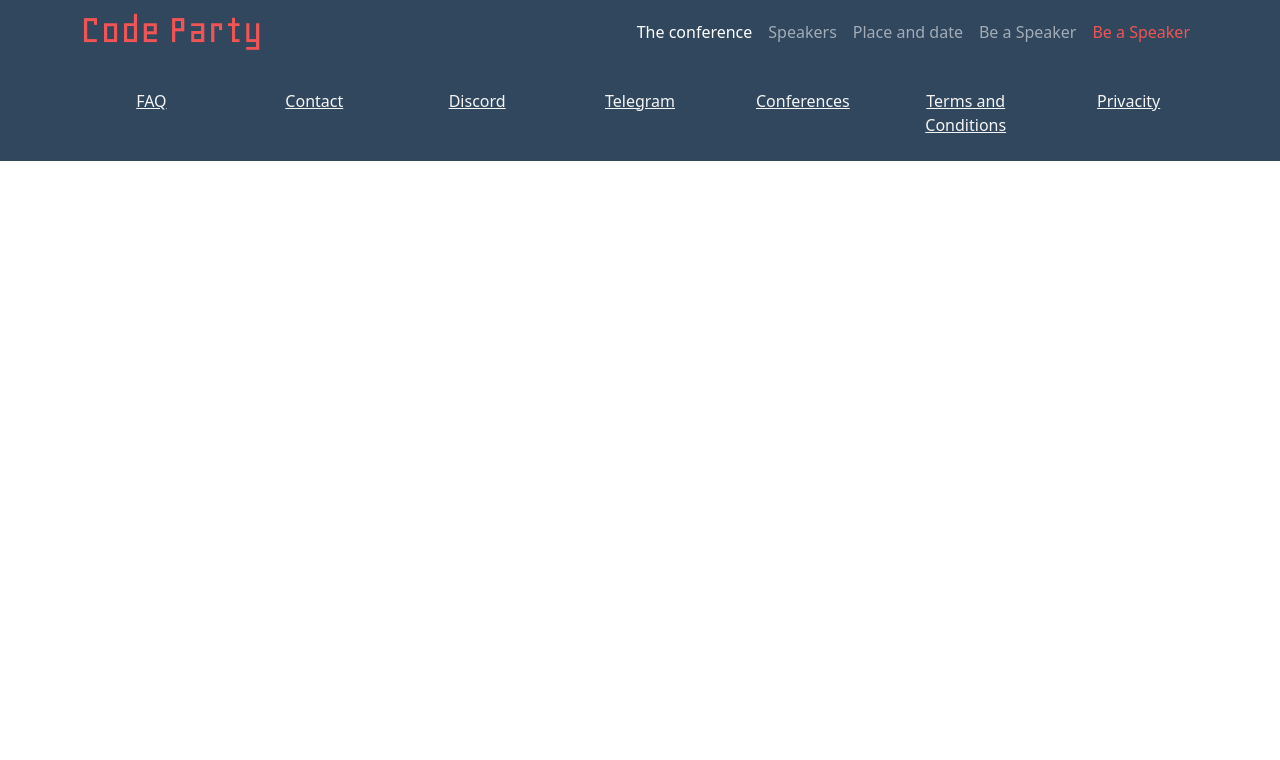
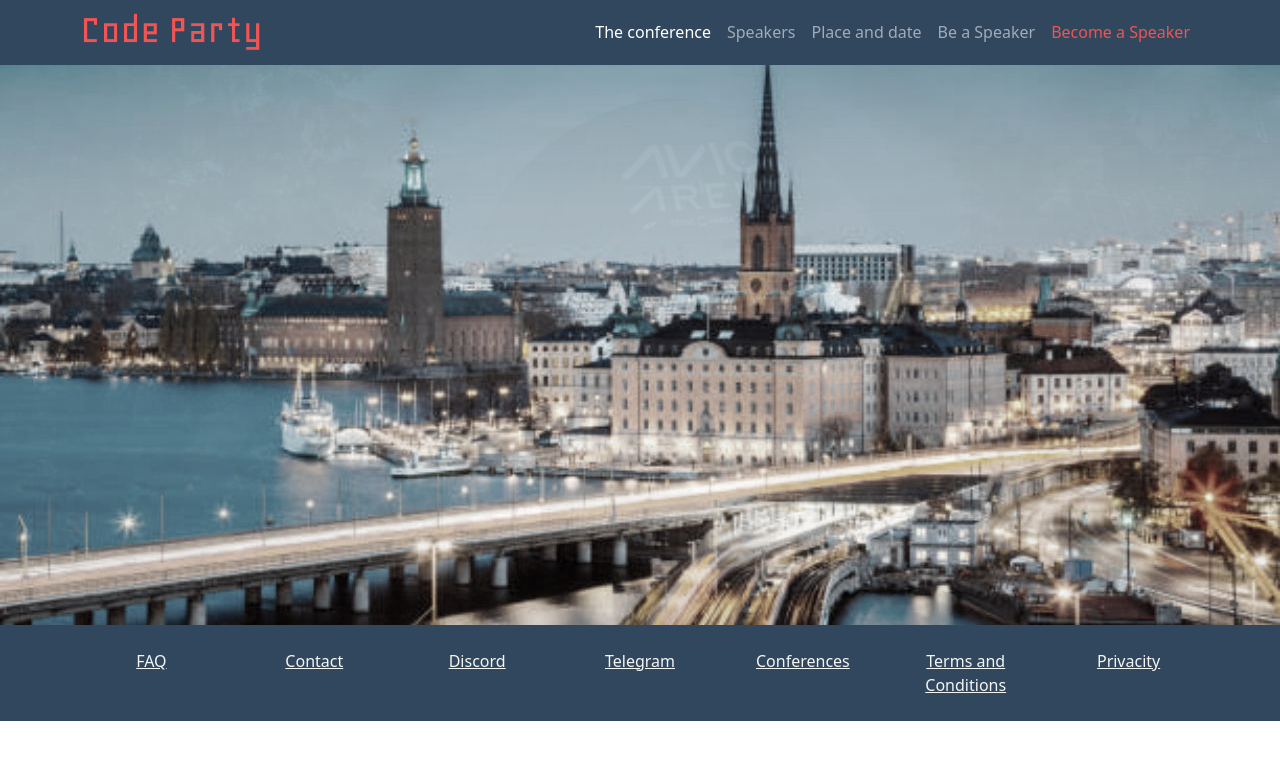
Before and after one commit to EmanuelSuarez/CodeParty, a plain HTML site: page index.html in a window 1280 px wide. Drawn offline with nearby package versions, Linux system fonts and the light colour scheme.

Commit message:
carousel created

```diff
--- a/index.css
+++ b/index.css
@@ -1,6 +1,34 @@
 .text-codeparty {
     color: #F05454 !important;
 }
+
+/* ------------------------------------------------------------------ */
+/*                                HEADER                              */
+/* ------------------------------------------------------------------ */
+
+.navbar img{
+    width: 180px;
+}
+
+.navbar {
+    background: #30475E;
+}
+
+/* ------------------------------------------------------------------ */
+/*                                MAIN                                */
+/* ------------------------------------------------------------------ */
+
+.carousel-item img {
+    max-height: 70vh;
+    object-fit: cover;
+    filter: grayscale(70%);
+}
+
+
+/* ------------------------------------------------------------------ */
+/*                                FOOTER                              */
+/* ------------------------------------------------------------------ */
+
 
 #footer {
     background: #30475E;
@@ -9,11 +37,3 @@
 #footer a {
     color: #F5F5F5;
 }
-
-.navbar img{
-    width: 180px;
-}
-
-.navbar {
-    background: #30475E;
-}
--- a/index.html
+++ b/index.html
@@ -36,13 +36,31 @@
                         <a class="nav-link" href="#">Be a Speaker</a>
                     </li>
                     <li class="nav-item">
-                        <a class="nav-link text-codeparty" href="#">Be a Speaker</a>
+                        <a class="nav-link text-codeparty" href="#">Become a Speaker</a>
                     </li>
                 </ul>
             </div>
-        </div>
+            </div>
       </nav>
     <!-- /HEADER  -->
+
+    <!-- MAIN  -->
+    <main class="main">
+        <div id="carouselExampleFade" class="carousel slide carousel-fade" data-bs-ride="carousel" data-pause="false">
+            <div class="carousel-inner">
+                <div class="carousel-item active">
+                    <img src="images/stockholm.jpg" class="d-block w-100" alt="Stockholm City">
+                </div>
+                <div class="carousel-item">
+                    <img src="images/avicii-arena.jfif" class="d-block w-100" alt="Avicii Arena">
+                </div>
+                <div class="carousel-item">
+                    <img src="images/conference.jpg" class="d-block w-100" alt="Conference">
+                </div>
+            </div>
+        </div>
+    </main>
+    <!-- /MAIN  -->
 
 
 
@@ -75,6 +93,8 @@
         </div>
     </footer>
     <!-- /FOOTER  -->
+
+    <!-- Bootstrap -->
     <script src="https://cdn.jsdelivr.net/npm/bootstrap@5.1.3/dist/js/bootstrap.bundle.min.js" integrity="sha384-ka7Sk0Gln4gmtz2MlQnikT1wXgYsOg+OMhuP+IlRH9sENBO0LRn5q+8nbTov4+1p" crossorigin="anonymous"></script>
   </body>
 </html>
```
Also changed, not shown: images/avicii-arena.jfif (added), images/conference.jpg (added), images/stockholm.jpg (added).
